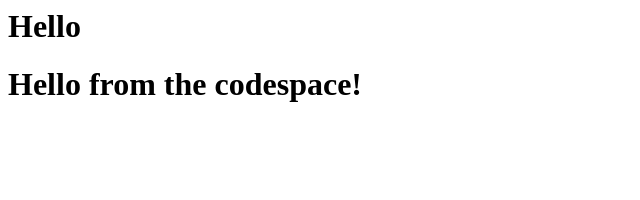
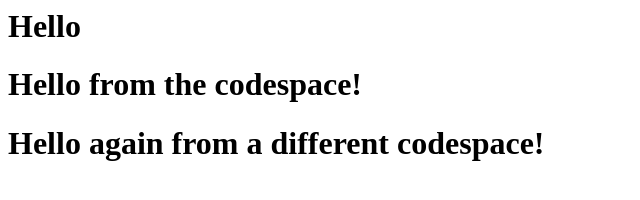
Before and after one commit to 3willows/skills-code-with-codespaces, a plain HTML site: page index.html in a window 1280 px wide. Shown: the whole page, without its empty margins (0-640 px from the left). Drawn offline with Linux system fonts and the light colour scheme.

Commit message:
Update from different codespace

```diff
--- a/index.html
+++ b/index.html
@@ -1,4 +1,5 @@
 <html>
   <h1>Hello</h1>
   <h1>Hello from the codespace!</h1>
+  <h1>Hello again from a different codespace!</h1>
 </html>
```
